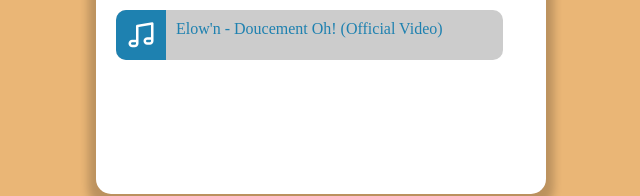
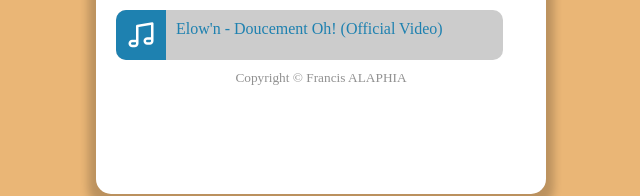
Before and after one commit to francis-tg/audio-player, a plain HTML site: page index.html in a window 1280 px wide. Shown: the part 556-752 px from the top of the page, without its empty margins (579-1219 px from the left). Drawn offline with Linux system fonts and the light colour scheme.

Commit message:
first commit

```diff
--- a/css/main.scss
+++ b/css/main.scss
@@ -115,6 +115,10 @@ body {
             }
         }
     }
+    footer {
+        text-align: center;
+        color: #919191;
+    }
 }
 
 .f-30 {
--- a/index.html
+++ b/index.html
@@ -50,7 +50,9 @@
                 <a href="/Elow'n - Doucement Oh! (Official Video).m4a" class="item">ALANA</a>
             </div>
 
-
+            <footer>
+                <small>Copyright &copy; Francis ALAPHIA</small>
+            </footer>
         </div>
         <audio>
 
```
Also changed, not shown: css/main.css.
